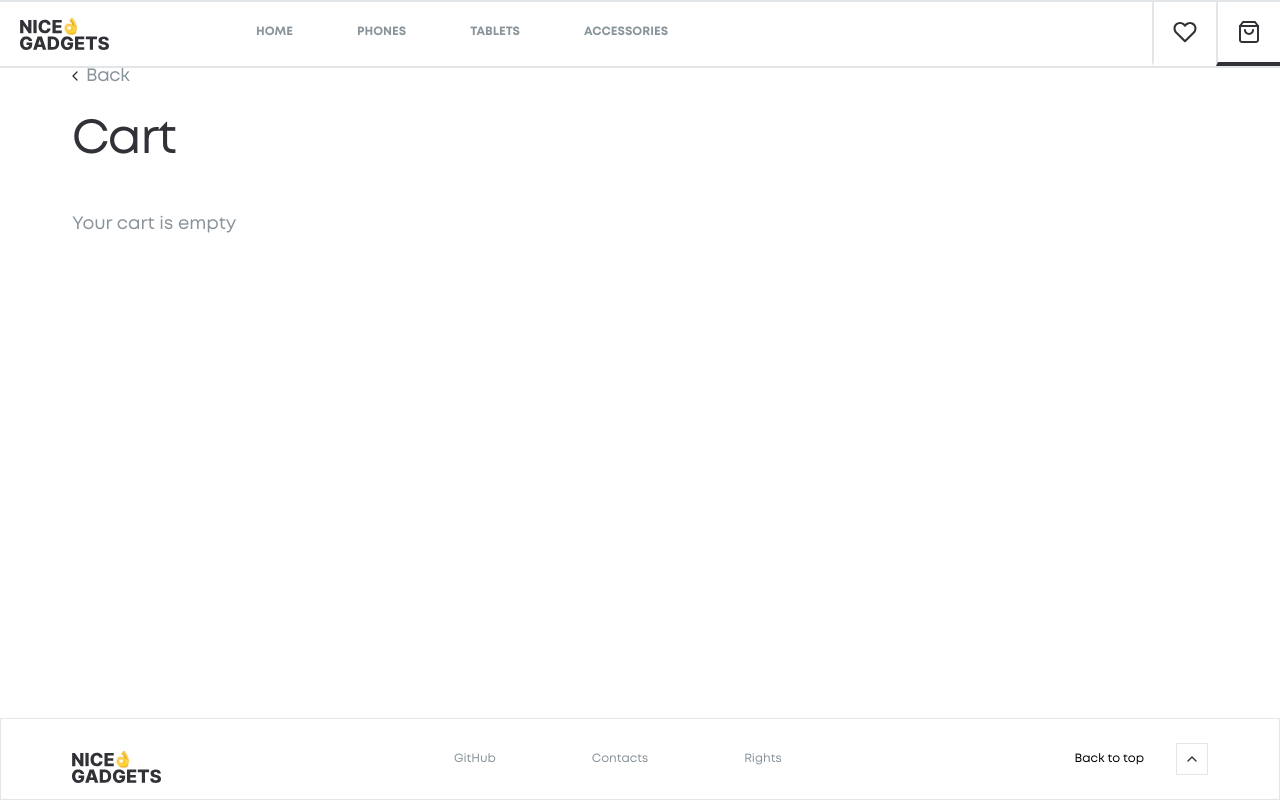
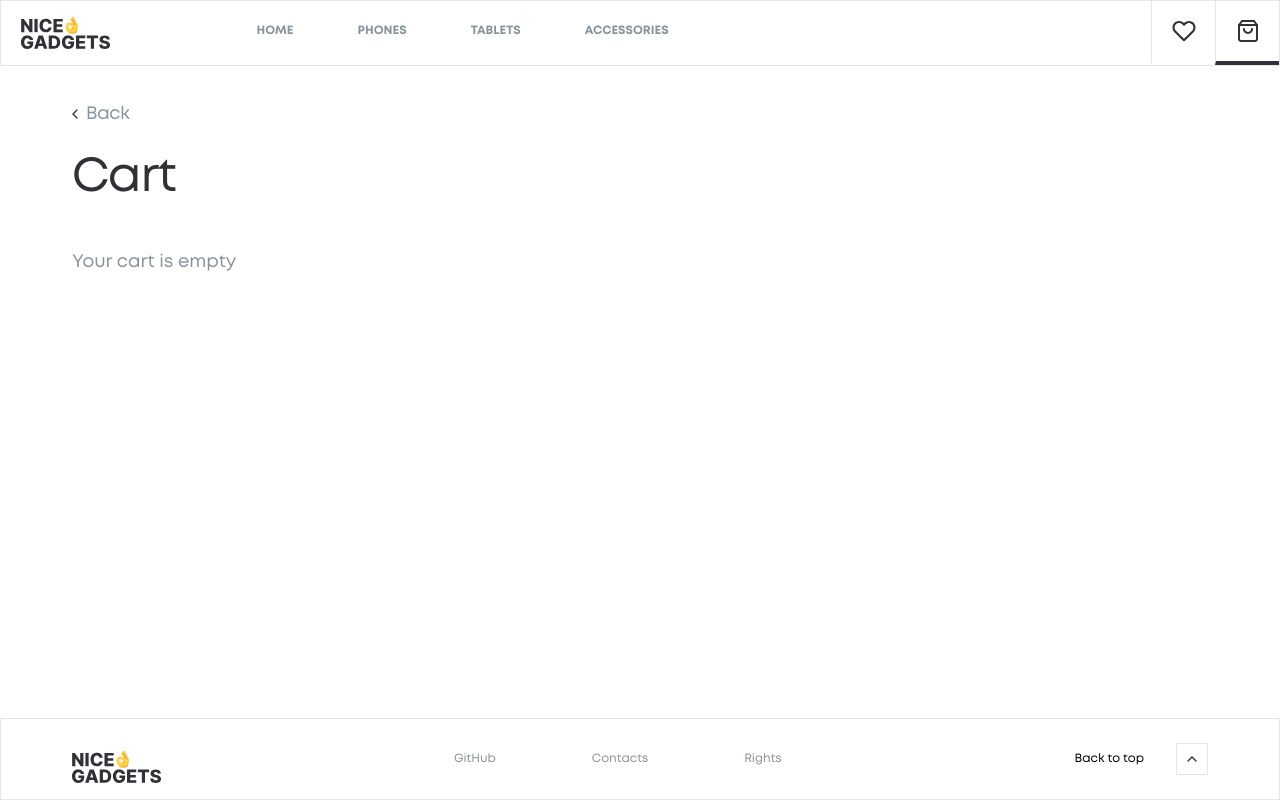
Before and after one commit to fs-jan24-nerds/gadgets-store, a React (Vite) app: page /gadgets-store/cart in a window 1280 px wide. Built offline with nearby package versions, Linux system fonts and the light colour scheme.

Commit message:
fix header border, add breadcrumbs to favorites, fix back button

```diff
--- /dev/null
+++ b/src/components/BackButton/BackButton.tsx
@@ -0,0 +1,17 @@
+import { useNavigate } from 'react-router-dom';
+
+import BackArrow from '../../assets/icons/leftArrow.svg';
+
+export const BackButton = () => {
+  const navigate = useNavigate();
+
+  return (
+    <button
+      onClick={() => navigate('..')}
+      className="flex items-center gap-2 font-Mont text-lg font-bold leading-4 tracking-tight text-left text-secondary  mb-4 mt-6 sm:mt-10"
+    >
+      <img src={BackArrow} alt="vector" />
+      <span>Back</span>
+    </button>
+  );
+};
--- a/src/components/Cart/CartPage.tsx
+++ b/src/components/Cart/CartPage.tsx
@@ -1,26 +1,18 @@
-import { useNavigate } from 'react-router-dom';
-import vectorIcon from './img/Vector.svg';
 import { CartTable } from './components/CartTable';
 import { useCartProducts } from '../../hooks/useCartProducts';
 import { EmptyCartMessage } from './components/EmptyCartMessage';
 import { Checkout } from './components/Checkout';
 import { Grid } from '../Grid/Grid';
 import { GridItem as GI } from '../Grid/GridItem';
+import { BackButton } from '../BackButton/BackButton';
 
 const CartPage = () => {
-  const navigate = useNavigate();
   const { cart } = useCartProducts();
 
   return (
     <Grid>
       <GI>
-        <button
-          onClick={() => navigate('..')}
-          className="flex items-center gap-2 font-Mont text-lg font-bold leading-4 tracking-tight text-left text-secondary  mb-4"
-        >
-          <img src={vectorIcon} alt="vector" />
-          <span>Back</span>
-        </button>
+        <BackButton />
       </GI>
 
       <GI>
--- a/src/components/Favourites/FavouritesPage.tsx
+++ b/src/components/Favourites/FavouritesPage.tsx
@@ -1,29 +1,22 @@
 import { FavouritesItem } from './FavouriteItem';
 import { useAppSelector } from '../../store/store';
-import vectorIcon from '../Cart/img/Vector.svg';
-import homeIcon from '../../assets/Home.svg';
-import { useNavigate } from 'react-router-dom';
+import { Breadcrumbs } from '../Breadcrumbs/Breadcrumbs';
 
 export const FavouritesPage = () => {
   const { favouritesProducts } = useAppSelector((state) => state.favourites);
-  const navigate = useNavigate();
 
   return (
     <div className="max-w-max-width mx-auto box-content px-6 lg:px-8">
-      <button
-        onClick={() => navigate('..')}
-        className="flex items-center gap-2  font-Mont text-lg font-bold leading-4 tracking-tight text-secondary  mb-[40px]"
-      >
-        <img src={homeIcon} alt="home" />
-        <img src={vectorIcon} alt="vector" />
-        <span>Favourites</span>
-      </button>
+      <Breadcrumbs categoryName="Favourites" />
+
       <h1 className="font-Mont font-extrabold leading-14 tracking-tight  text-primary sm:text-5xl text-3xl mb-[8px]">
         Favourites
       </h1>
+
       <p className="font-Mont text-secondary mb-[40px] text-[14px]">
         {favouritesProducts.length} items
       </p>
+
       {favouritesProducts.length > 0 ? (
         <div className="grid grid-cols-1  gap-x-[16px] gap-y-[40px] sm:grid-cols-2 bd  md:grid-cols-3  lg:grid-cols-4">
           {favouritesProducts.map((product) => (
--- a/src/components/Header/Header.tsx
+++ b/src/components/Header/Header.tsx
@@ -36,14 +36,14 @@ export const Header = () => {
   };
 
   return (
-    <header className="grid sticky top-0 z-10 bg-white grid-cols-10 w-full items-center border-b-2 md:border-t-2 max-xs:border-transparent border-elements justify-between font-mont-bold">
+    <header className="grid sticky top-0 z-10 bg-white grid-cols-10 w-full items-center border max-xs:border-transparent border-elements justify-between font-mont-bold">
       <Link
         to={{ pathname: 'home', search: location.search }}
         className="w-32 h-16 flex items-center justify-center"
       >
         <img src={logo} alt="logo" className="mx-6" />
       </Link>
-      <div className="flex sm:hidden col-end-13 ml-auto justify-center border-l-2 w-16 h-16 items-center ">
+      <div className="flex sm:hidden col-end-13 ml-auto justify-center border-l w-16 h-16 items-center ">
         <button onClick={toggleMenu} className="w-6 h-6">
           {!isMenuOpen ? (
             <img src={BurgerMenu} alt="menu" className="w-6 h-6" />
@@ -62,7 +62,7 @@ export const Header = () => {
           <NavLink
             to={{ pathname: 'favorites', search: location.search }}
             className={(props) =>
-              `${getClassNavLink(props)} hover:border-b-primary border-l-2 border-l-elements flex w-16 h-16 items-center flex-1 justify-center`
+              `${getClassNavLink(props)} hover:border-b-primary border-l border-l-elements flex w-16 h-16 items-center flex-1 justify-center`
             }
             onClick={closeMenu}
           >
@@ -81,7 +81,7 @@ export const Header = () => {
           <NavLink
             to={{ pathname: 'cart', search: location.search }}
             className={(props) =>
-              `${getClassNavLink(props)} hover:border-b-primary flex border-l-elements border-l-2 w-16 h-16 items-center flex-1 justify-center`
+              `${getClassNavLink(props)} hover:border-b-primary flex border-l-elements border-l w-16 h-16 items-center flex-1 justify-center`
             }
             onClick={closeMenu}
           >
--- a/src/components/ProductDetails/ProductDetails.tsx
+++ b/src/components/ProductDetails/ProductDetails.tsx
@@ -1,6 +1,6 @@
 import { useEffect, useState } from 'react';
 import { useDispatch } from 'react-redux';
-import { Link, useParams } from 'react-router-dom';
+import { useParams } from 'react-router-dom';
 import { getPhones } from '../../api/api';
 import { setPhones } from '../../store/phonesSlice';
 import { RootState, useAppSelector } from '../../store/store';
@@ -8,6 +8,7 @@ import { Item } from '../../types/Product';
 import { About } from '../About';
 import { Breadcrumbs } from '../Breadcrumbs/Breadcrumbs';
 import { PhoneOptionsSelector } from '../PhoneOptionsSelector/PhoneOptionsSelector';
+import { BackButton } from '../BackButton/BackButton';
 
 export const ProductDetails: React.FC = () => {
   const { phones, isLoaded } = useAppSelector((state: RootState) => state.phones);
@@ -42,16 +43,7 @@ export const ProductDetails: React.FC = () => {
           <div className="mb-6">
             <Breadcrumbs categoryName={phone.name} />
 
-            <Link to=".." className="flex text-secondary">
-              <div className="w-4 h-4">
-                <img
-                  src="/gadgets-store/src/assets/icons/leftArrow.svg"
-                  alt="Go back"
-                  className="max-w-full"
-                />
-              </div>
-              Back
-            </Link>
+            <BackButton />
 
             <h1 className="font-mont-bold leading-[41px] tracking-tighter text-primary text-left mb-6 md:text-4xl text-[22px]">
               {phone?.name}
--- a/src/pages/FavouritePage.tsx
+++ b/src/pages/FavouritePage.tsx
@@ -1,5 +1,6 @@
 export const FavouritePage = () => (
   <>
     <h1 className="text-lg">Favourite Page</h1>
+    <h2>TEST</h2>
   </>
 );
```
Also changed, not shown: src/assets/icons/back-arrow.svg (added).
